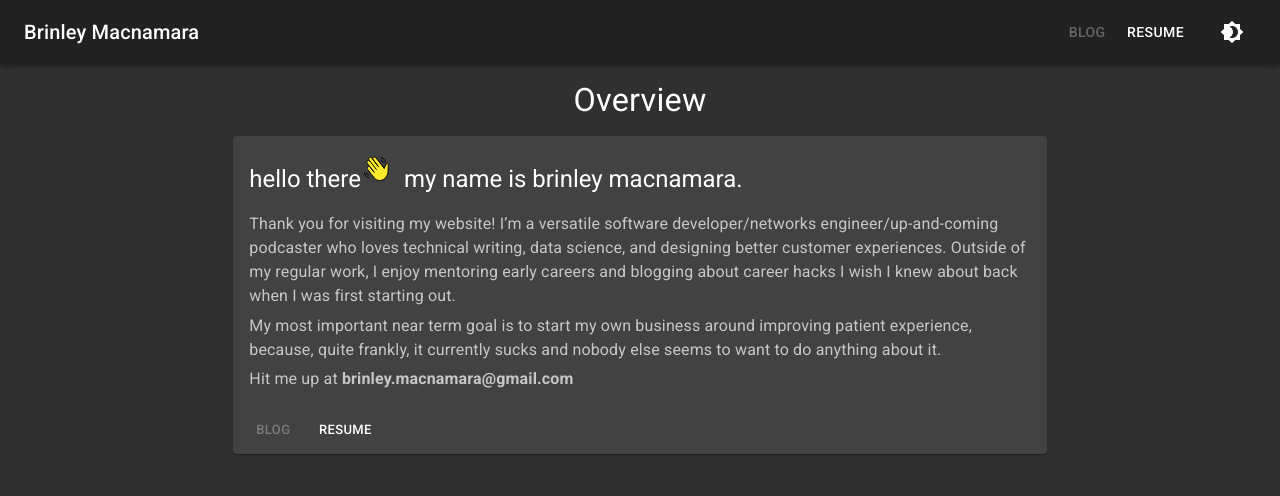
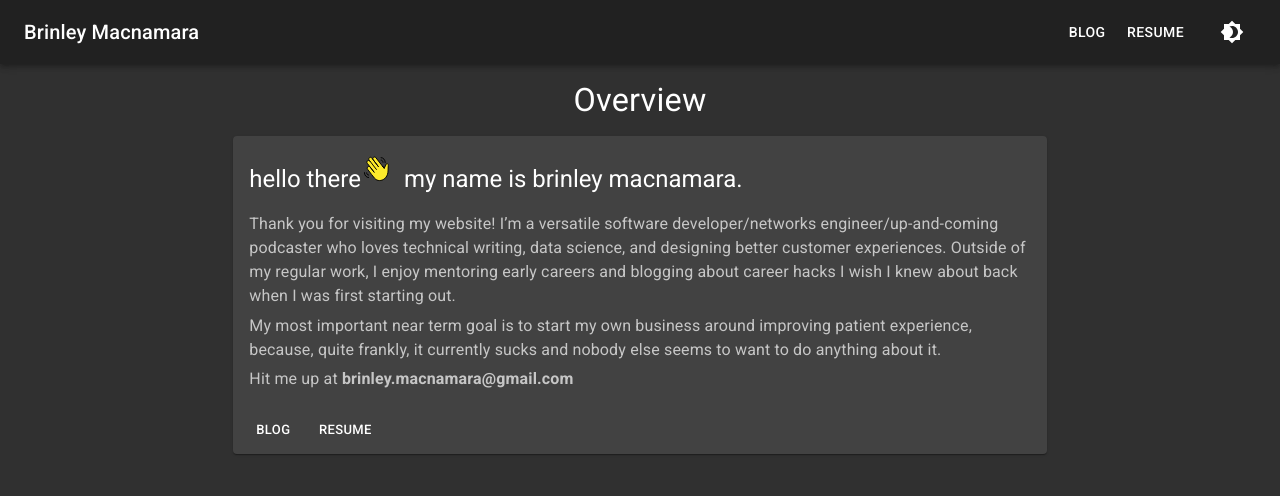
Before and after one commit to brinleym/personal-website, a React (Create React App) app in the folder react-client/: page / in a window 1280 px wide. Shown: the top 496 px of the page. Built offline with nearby package versions, Linux system fonts and the light colour scheme.

Commit message:
added links to blog

```diff
--- a/react-client/src/components/BioCard.js
+++ b/react-client/src/components/BioCard.js
@@ -65,7 +65,11 @@ export default function BioCard() {
           </Typography>
         </CardContent>
       <CardActions>
-        <Button size="small" disabled>
+        <Button
+          size="small"
+          href="https://brinley.substack.com/archive"
+          target="_blank"
+        >
           Blog
         </Button>
         <Button
--- a/react-client/src/components/CustomAppBar.js
+++ b/react-client/src/components/CustomAppBar.js
@@ -45,7 +45,13 @@ export default function CustomAppBar(props) {
           <Typography variant="h6" className={classes.titleDesktop}>
             Brinley Macnamara
           </Typography>
-          <Button color="inherit" disabled>Blog</Button>
+          <Button
+            color="inherit"
+            href="https://brinley.substack.com/archive"
+            target="_blank"
+          >
+            Blog
+          </Button>
           <Button
             color="inherit"
             href="https://drive.google.com/file/d/1lydIVQw7hMTmeaTssO3KAzt2QNJE6Qn1/view?usp=sharing"
```
